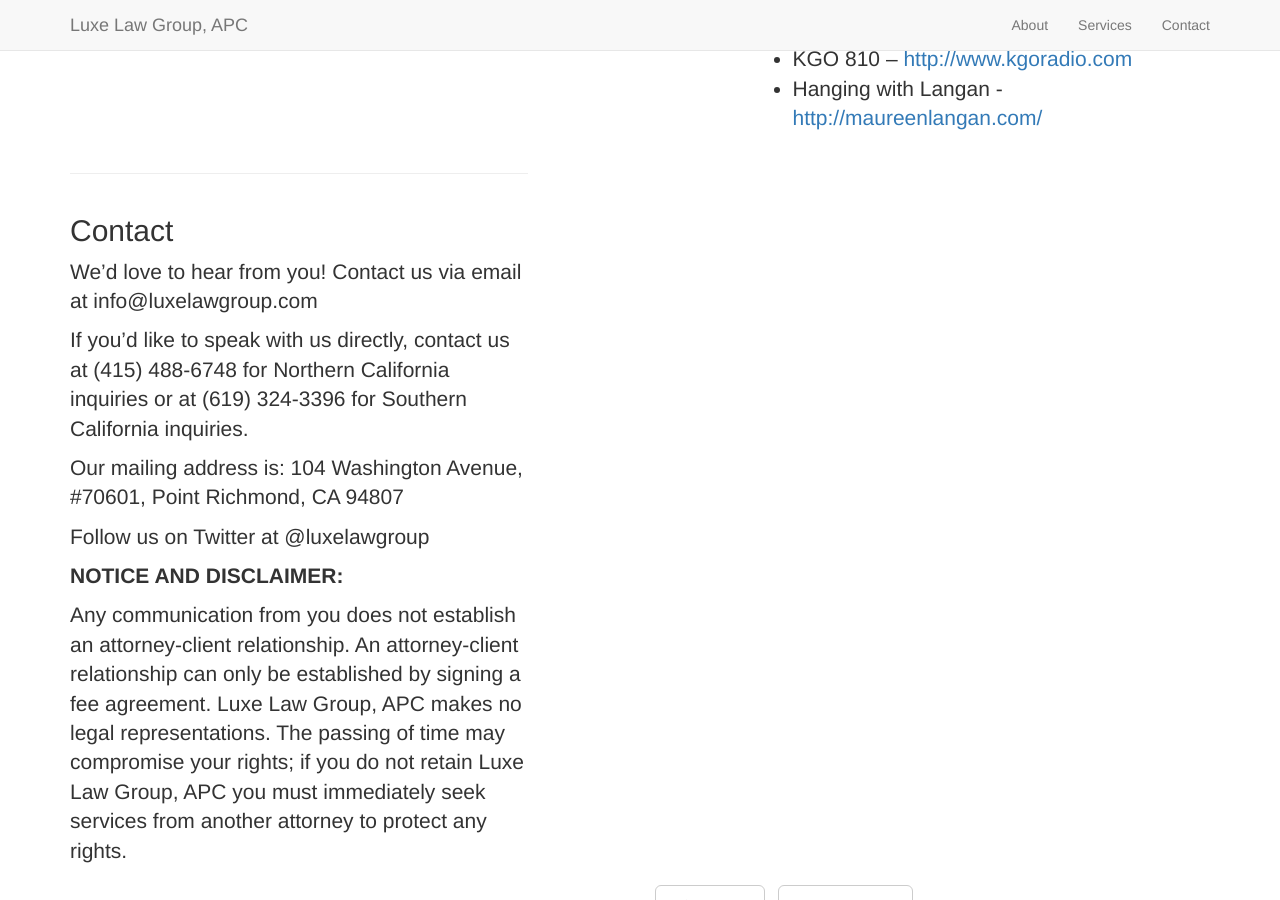
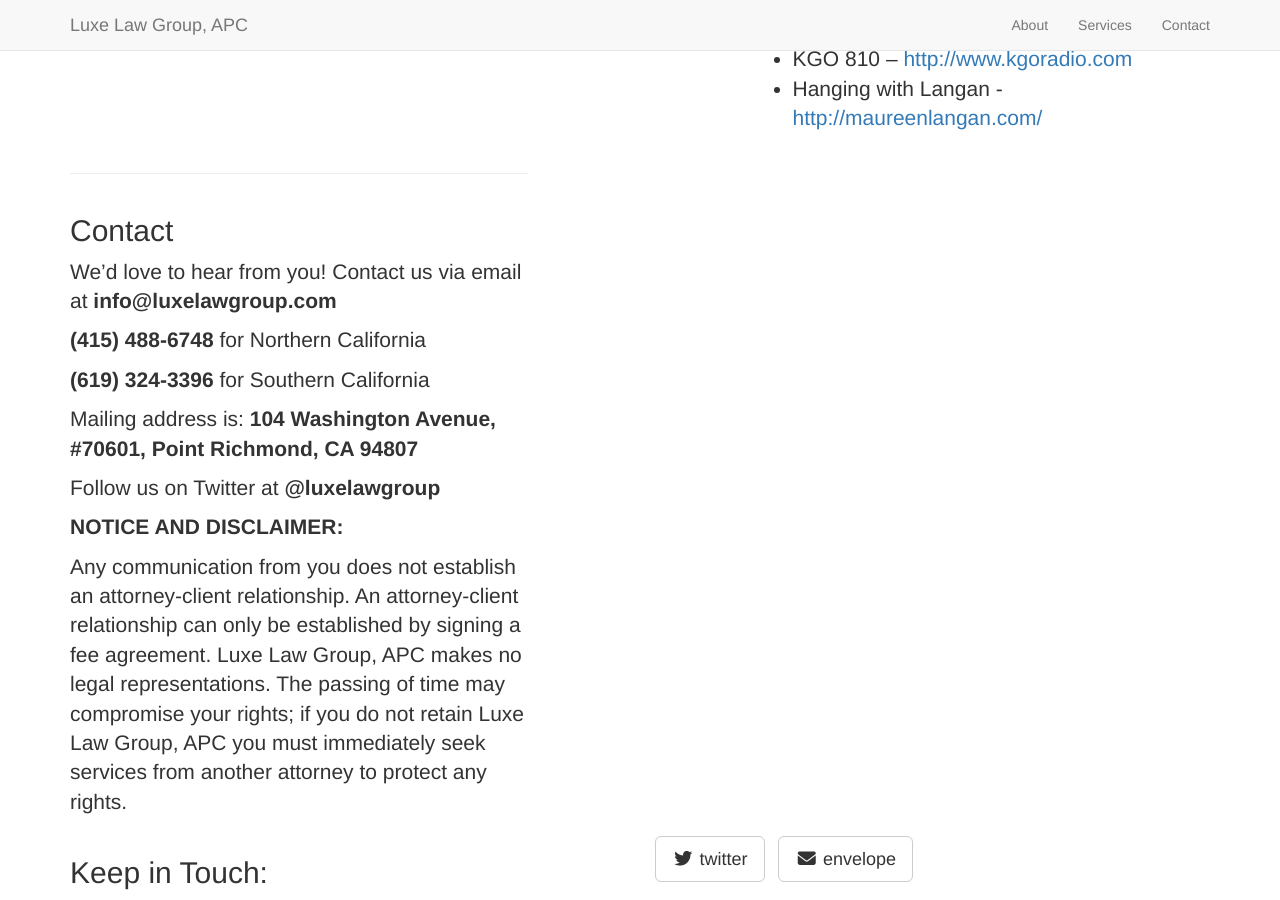
Before and after one commit to luxelawgroup/luxelawgroup.com, a Jekyll site: the page built from _posts/2016-11-19-contact.md, in a window 1280 px wide and 900 px high, scrolled down 8955 px. Built offline with Jekyll 4.4.1, drawn with Linux system fonts in a browser that asks for light colours; nearby versions of some CDN libraries; library files that are not in the unit come from our copies.

Commit message:
will update text copy

```diff
--- a/_posts/2016-11-19-contact.md
+++ b/_posts/2016-11-19-contact.md
@@ -5,13 +5,15 @@
 img: CONTACT.JPG
 ---
 
-We’d love to hear from you!  Contact us via email at info@luxelawgroup.com
+We’d love to hear from you!  Contact us via email at **info@luxelawgroup.com**
 
-If you’d like to speak with us directly, contact us at (415) 488-6748 for Northern California inquiries or at (619) 324-3396 for Southern California inquiries.
+**(415) 488-6748** for Northern California
 
-Our mailing address is: 104 Washington Avenue, #70601, Point Richmond, CA 94807
+**(619) 324-3396** for Southern California
 
-Follow us on Twitter at @luxelawgroup
+Mailing address is: **104 Washington Avenue, #70601, Point Richmond, CA 94807**
+
+Follow us on Twitter at **@luxelawgroup**
 
 **NOTICE AND DISCLAIMER:**
 
```
